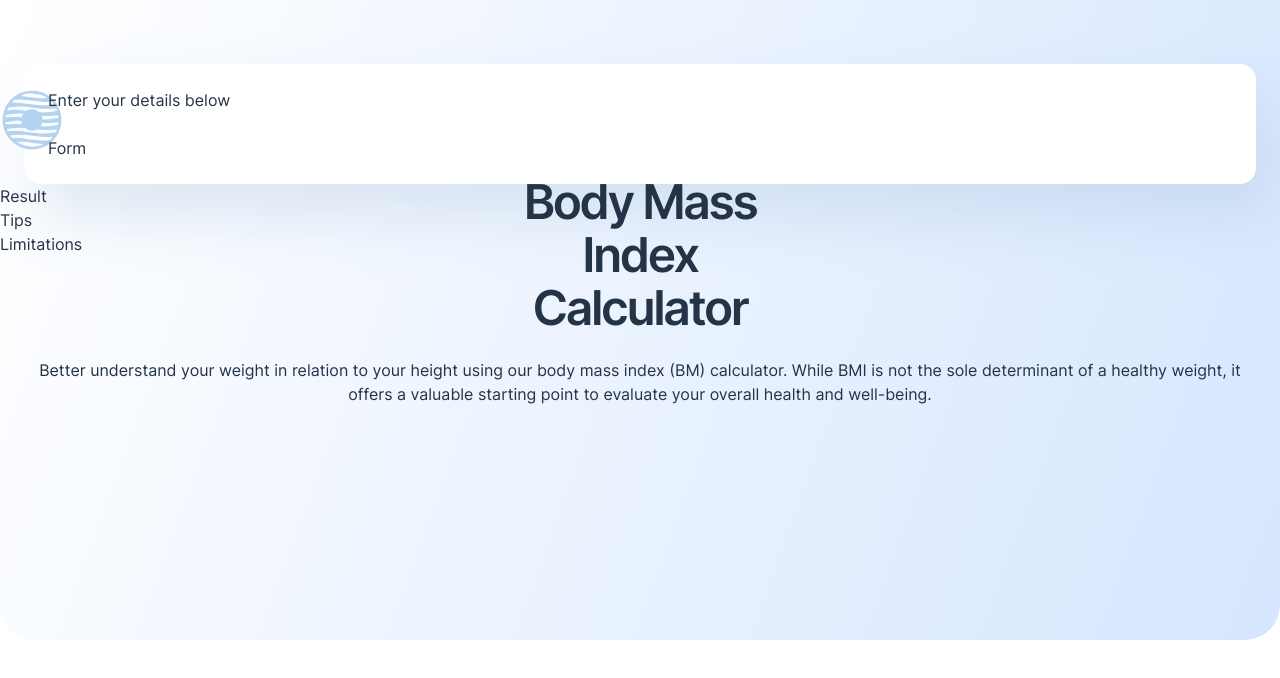
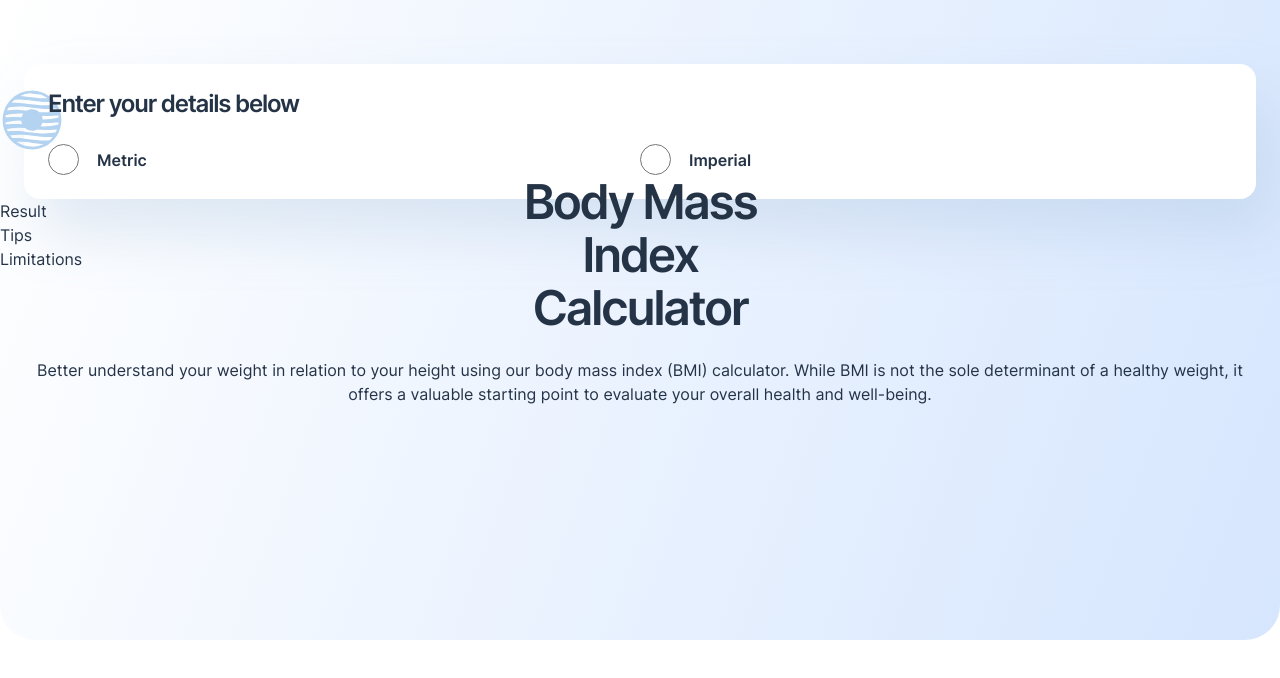
Before and after one commit to solvman/bmi-calculator, a React (Vite) app: page / in a window 1280 px wide. Shown: the top 678 px of the page. Built offline with nearby package versions, Linux system fonts and the light colour scheme.

Commit message:
Add Calculator component to Hero section

```diff
--- a/src/components/Hero/Hero.tsx
+++ b/src/components/Hero/Hero.tsx
@@ -1,4 +1,5 @@
 import logo from "../../assets/images/logo.svg";
+import Calculator from "./components/Calculator";
 
 const Hero = () => {
   return (
@@ -15,15 +16,12 @@ const Hero = () => {
         </h1>
         <p className="mx-6 text-center leading-6">
           Better understand your weight in relation to your height using our
-          body mass index (BM) calculator. While BMI is not the sole determinant
-          of a healthy weight, it offers a valuable starting point to evaluate
-          your overall health and well-being.
+          body mass index (BMI) calculator. While BMI is not the sole
+          determinant of a healthy weight, it offers a valuable starting point
+          to evaluate your overall health and well-being.
         </p>
       </div>
-      <form className="shadow-card mx-6 -mt-[45%] flex flex-col gap-6 rounded-2xl bg-pureWhite p-6">
-        <h2>Enter your details below</h2>
-        <p>Form</p>
-      </form>
+      <Calculator />
     </section>
   );
 };
--- /dev/null
+++ b/src/components/Hero/components/Calculator/Calculator.tsx
@@ -0,0 +1,18 @@
+import RadioButton from "../../../common/RadioButton";
+
+function Calculator() {
+  return (
+    <form className="mx-6 -mt-[45%] flex flex-col gap-6 rounded-2xl bg-pureWhite p-6 shadow-card">
+      <fieldset className="border-red flex flex-col gap-6">
+        <legend className="mb-6 text-2xl font-semibold tracking-tighter">
+          Enter your details below
+        </legend>
+        <div className="flex">
+          <RadioButton name="system" id="metric" label="Metric" />
+          <RadioButton name="system" id="imperial" label="Imperial" />
+        </div>
+      </fieldset>
+    </form>
+  );
+}
+export default Calculator;
--- /dev/null
+++ b/src/components/Hero/components/Calculator/index.ts
@@ -0,0 +1,3 @@
+import Calculator from "./Calculator";
+
+export default Calculator;
--- /dev/null
+++ b/src/components/common/RadioButton/RadioButton.tsx
@@ -0,0 +1,23 @@
+type RadioButtonProps = {
+  name: string;
+  id: string;
+  label: string;
+};
+
+function RadioButton({ name, id, label }: RadioButtonProps) {
+  return (
+    <p className="flex w-1/2 items-center gap-[18px]">
+      <input
+        className="h-[31px] w-[31px]"
+        type="radio"
+        name={name}
+        id={id}
+        value={id}
+      />
+      <label htmlFor="metric" className="text-base font-semibold leading-6">
+        {label}
+      </label>
+    </p>
+  );
+}
+export default RadioButton;
--- /dev/null
+++ b/src/components/common/RadioButton/index.ts
@@ -0,0 +1,2 @@
+import RadioButton from "./RadioButton";
+export default RadioButton;
```
